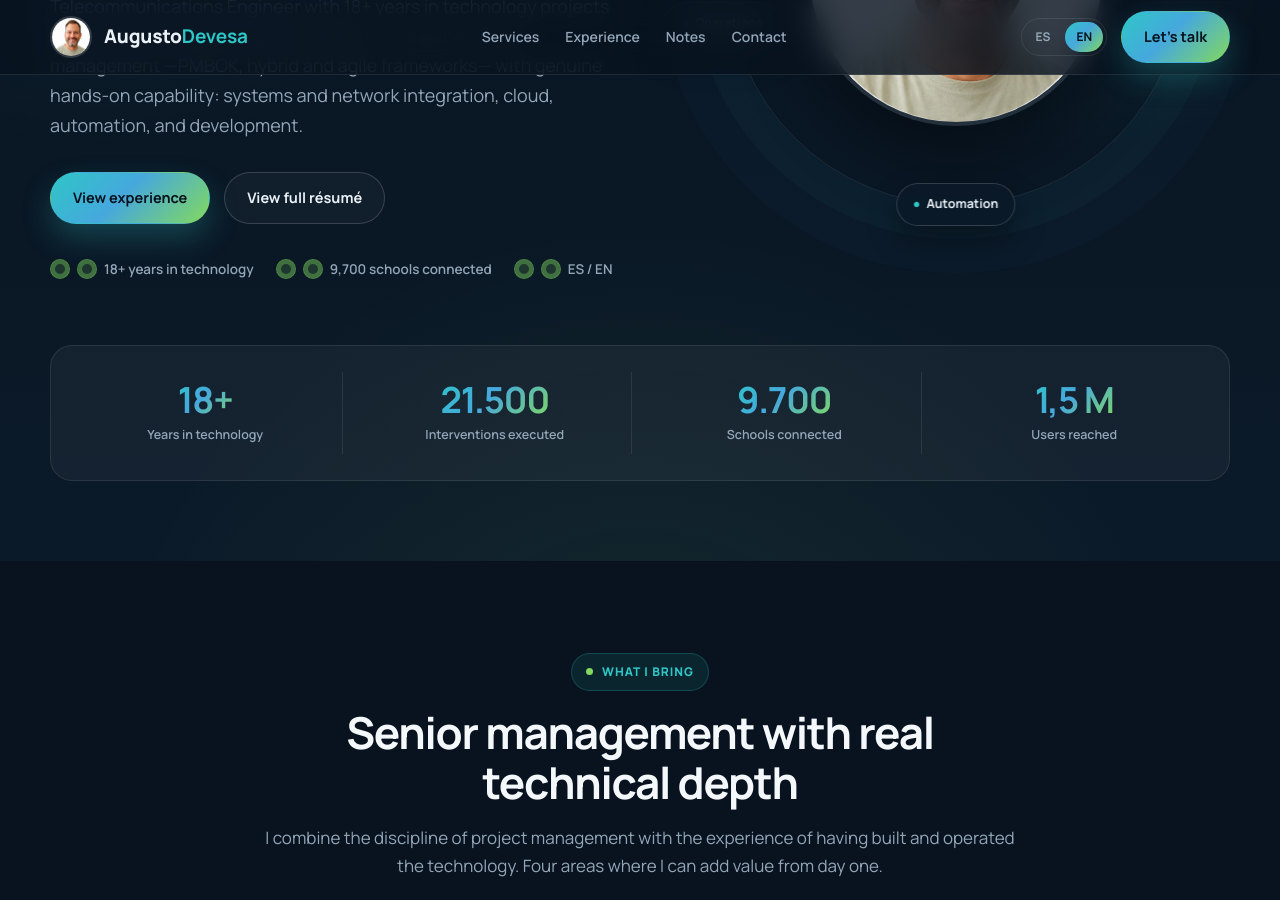
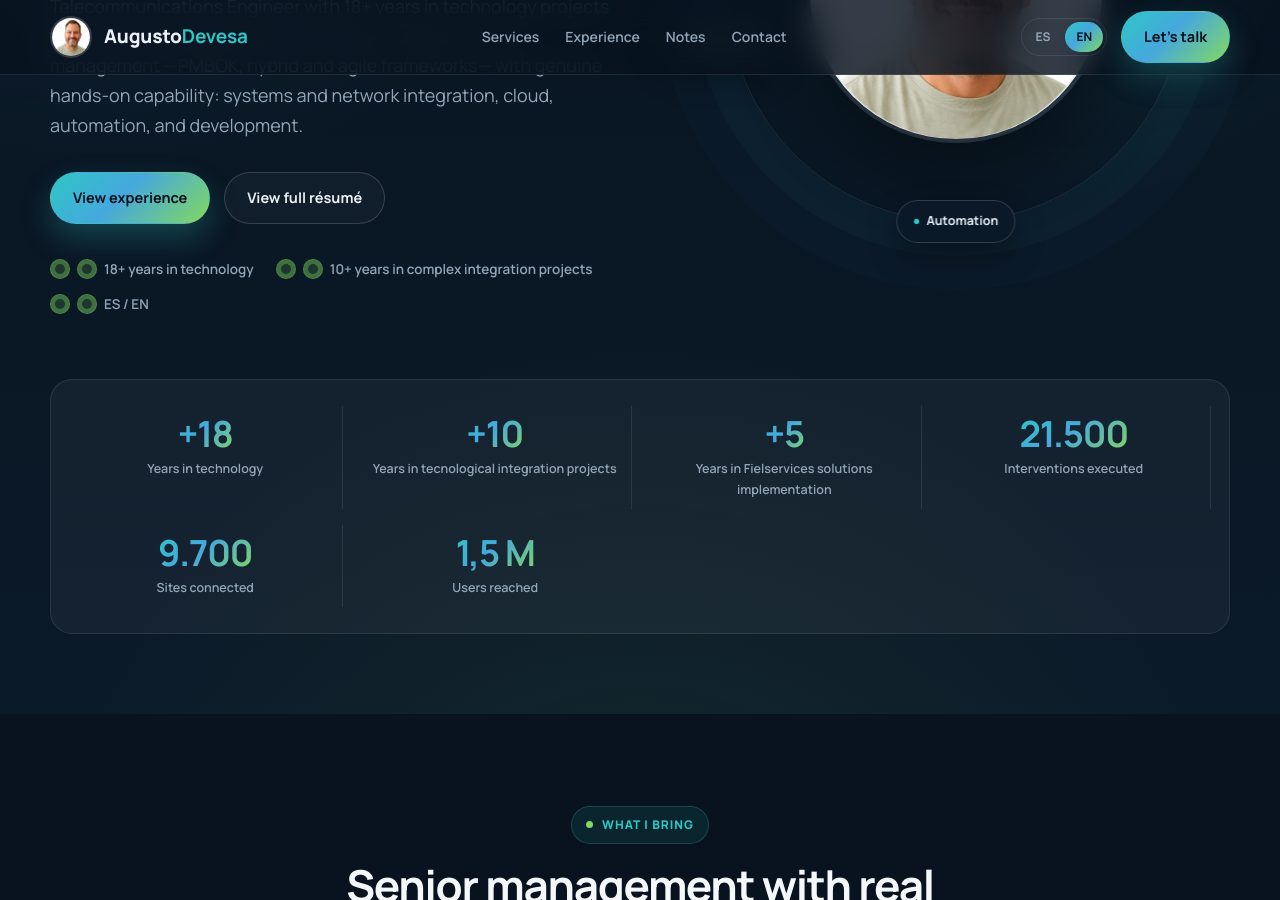
Before and after one commit to augustodevesa/augustodevesa.github.io, a Jekyll site: the page index.html, which Jekyll copies as it is, in a window 1280 px wide and 900 px high, scrolled down 535 px. Built offline with Jekyll 4.4.1, drawn with Linux system fonts in a browser that asks for light colours.

Commit message:
minor updates

```diff
--- a/index.html
+++ b/index.html
@@ -498,8 +498,8 @@
           <a class="btn btn-outline" href="cv/"><span class="es">Ver CV completo</span><span class="en">View full résumé</span></a>
         </div>
         <div class="hero-points">
-          <span><span class="es">18+ años en tecnología</span><span class="en">18+ years in technology</span></span>
-          <span><span class="es">9.700 escuelas conectadas</span><span class="en">9,700 schools connected</span></span>
+          <span><span class="es">+18 años en tecnología</span><span class="en">18+ years in technology</span></span>
+          <span><span class="es">+10 años en integraciones complejas</span><span class="en"> 10+ years in complex integration projects</span></span>
           <span><span class="es">ES / EN</span><span class="en">ES / EN</span></span>
         </div>
       </div>
@@ -520,9 +520,11 @@
 
     <div class="container stats" style="margin-top:56px;">
       <div class="stats-grid">
-        <div class="stat"><b><span>18+</span></b><small><span class="es">Años en tecnología</span><span class="en">Years in technology</span></small></div>
+        <div class="stat"><b><span>+18</span></b><small><span class="es">Años en tecnología</span><span class="en">Years in technology</span></small></div>
+        <div class="stat"><b><span>+10</span></b><small><span class="es">Años en proyectos de Integración tecnológica</span><span class="en">Years in tecnological integration projects</span></small></div>
+        <div class="stat"><b><span>+5</span></b><small><span class="es">Años en implementación de soluciones de Intervenciones de campo</span><span class="en"> Years in Fielservices solutions implementation</span></small></div>
         <div class="stat"><b><span>21.500</span></b><small><span class="es">Intervenciones ejecutadas</span><span class="en">Interventions executed</span></small></div>
-        <div class="stat"><b><span>9.700</span></b><small><span class="es">Escuelas conectadas</span><span class="en">Schools connected</span></small></div>
+        <div class="stat"><b><span>9.700</span></b><small><span class="es">Sitios conectados</span><span class="en">Sites connected</span></small></div>
         <div class="stat"><b><span>1,5 M</span></b><small><span class="es">Usuarios alcanzados</span><span class="en">Users reached</span></small></div>
       </div>
     </div>
```
